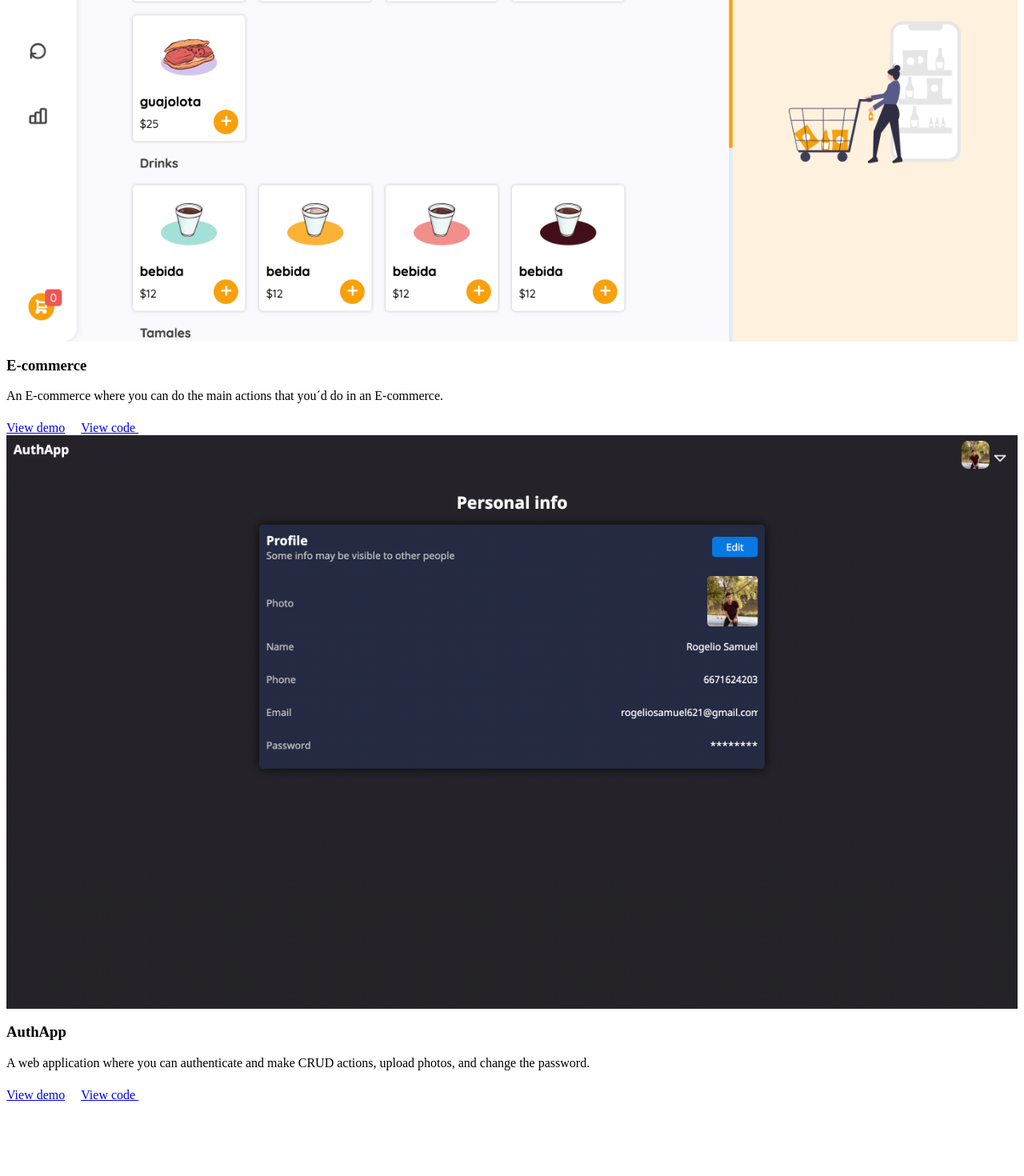
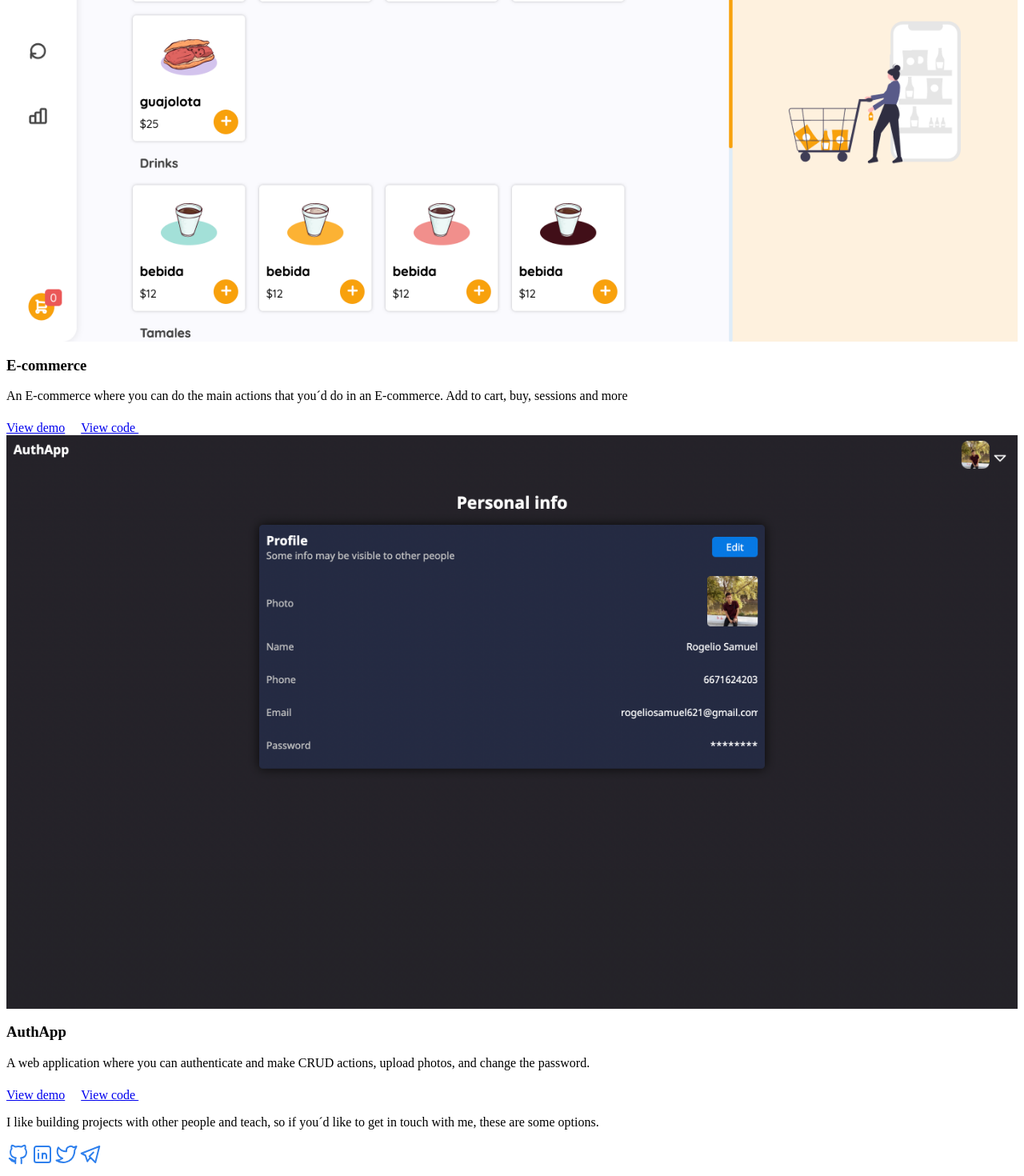
Before and after one commit to sam-621/rogeliosamuel.com, a Next.js app: page / in a window 1280 px wide. Shown: the part 851-2321 px from the top of the page at 80% size. Before the commit the page ends 2237 px from the top, so only its background shows below. Built offline with nearby package versions, Linux system fonts and the light colour scheme.

Commit message:
Footer added

```diff
--- /dev/null
+++ b/components/containers/Footer.tsx
@@ -0,0 +1,15 @@
+import SocialIcons from '../molecules/SocialIcons'
+
+const Footer = () => {
+  return (
+    <footer className="my-40 mx-2.5">
+      <p className="text-center text-white">
+        I like building projects with other people and teach, so if you´d like to get in touch with
+        me, these are some options.
+      </p>
+      <SocialIcons />
+    </footer>
+  )
+}
+
+export default Footer
--- a/data/projects.ts
+++ b/data/projects.ts
@@ -5,7 +5,7 @@ const projects: TProject[] = [
     id: 0,
     name: 'E-commerce',
     shortDescription:
-      'An E-commerce where you can do the main actions that you´d do in an E-commerce. ',
+      'An E-commerce where you can do the main actions that you´d do in an E-commerce. Add to cart, buy, sessions and more',
     image: '/images/ecommerce.png',
     demo: 'https://ecommerce-rs.vercel.app/',
     repo: 'https://github.com/rogeliosamuel621/e-commerce',
--- a/pages/index.tsx
+++ b/pages/index.tsx
@@ -1,6 +1,6 @@
 import type { NextPage } from 'next'
+import Footer from '../components/containers/Footer'
 import Header from '../components/containers/Header'
-import Nav from '../components/containers/Nav'
 import ProjectSection from '../components/containers/ProjectsSection'
 import Title from '../components/molecules/Title'
 
@@ -10,6 +10,7 @@ const Home: NextPage = () => {
       <Header />
       <Title title="Projects" />
       <ProjectSection />
+      <Footer />
     </>
   )
 }
```
